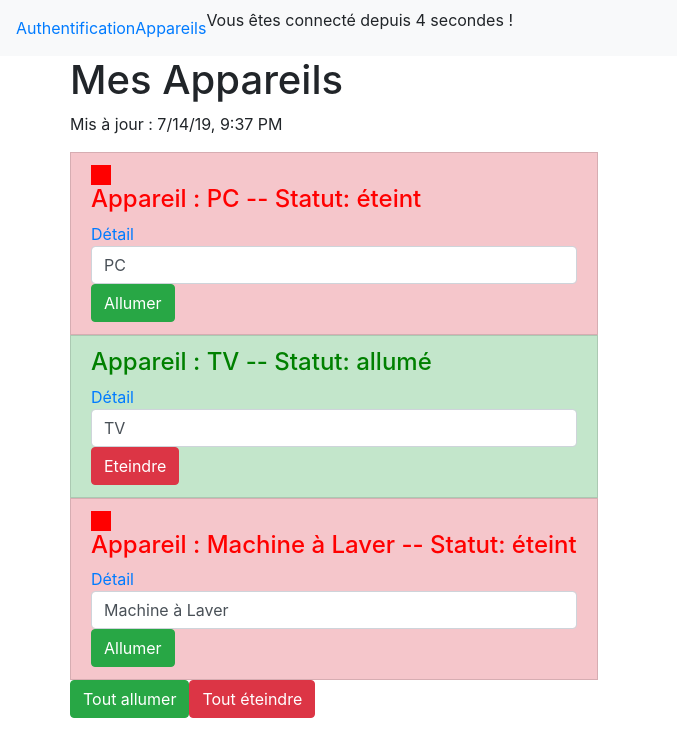
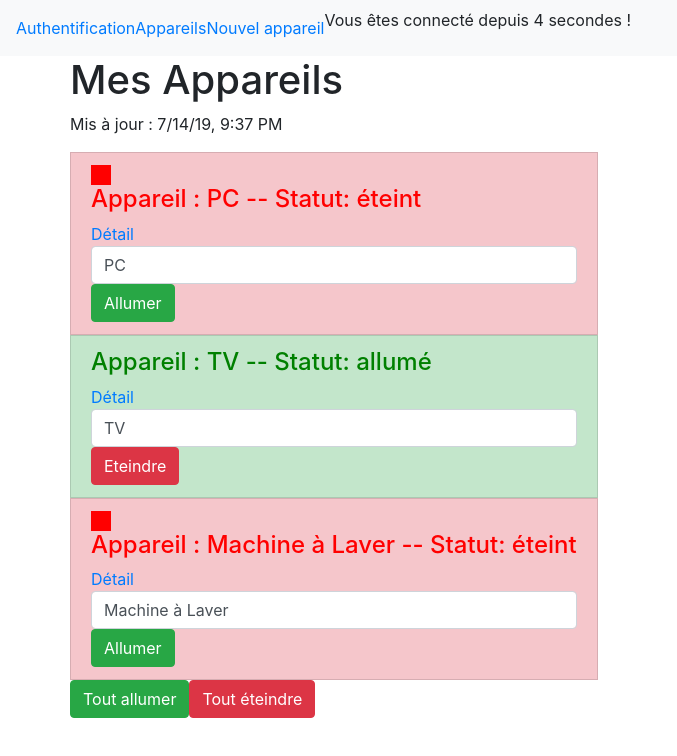
Before and after one commit to HeithemLejmi/Angular-Projects, an Angular app: page / in a window 1280 px wide. Shown: the top 756 px of the page, without its empty margins (0-677 px from the left). Built offline with nearby package versions, Linux system fonts and the light colour scheme.

Commit message:
Add the option of creating new apparatus (the route to the formulaire of EditAppareilComponent) within the navbar

```diff
--- a/src/app/app.component.html
+++ b/src/app/app.component.html
@@ -3,6 +3,7 @@
     <ul class="navbar-nav">
       <li class="nav-item" routerLinkActive="active"><a routerLink="auth">Authentification   </a></li>
       <li class="nav-item" routerLinkActive="active"><a routerLink="appareils">Appareils</a></li>
+      <li routerLinkActive="active"><a routerLink="edit">Nouvel appareil</a></li>
     </ul>
     <div class="navbar-right">
     <p>Vous êtes connecté depuis {{ secondes }} secondes !</p>
```
